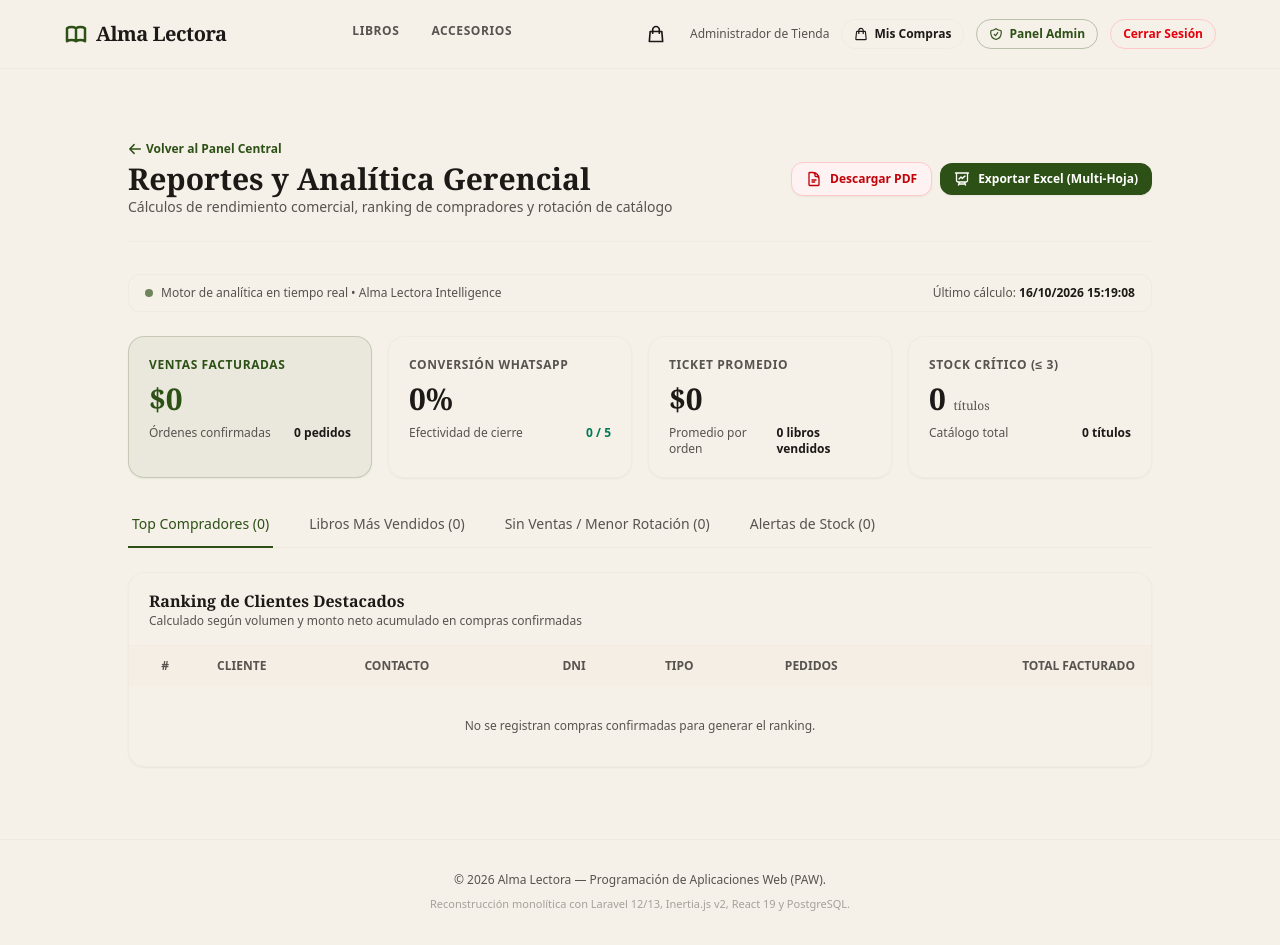
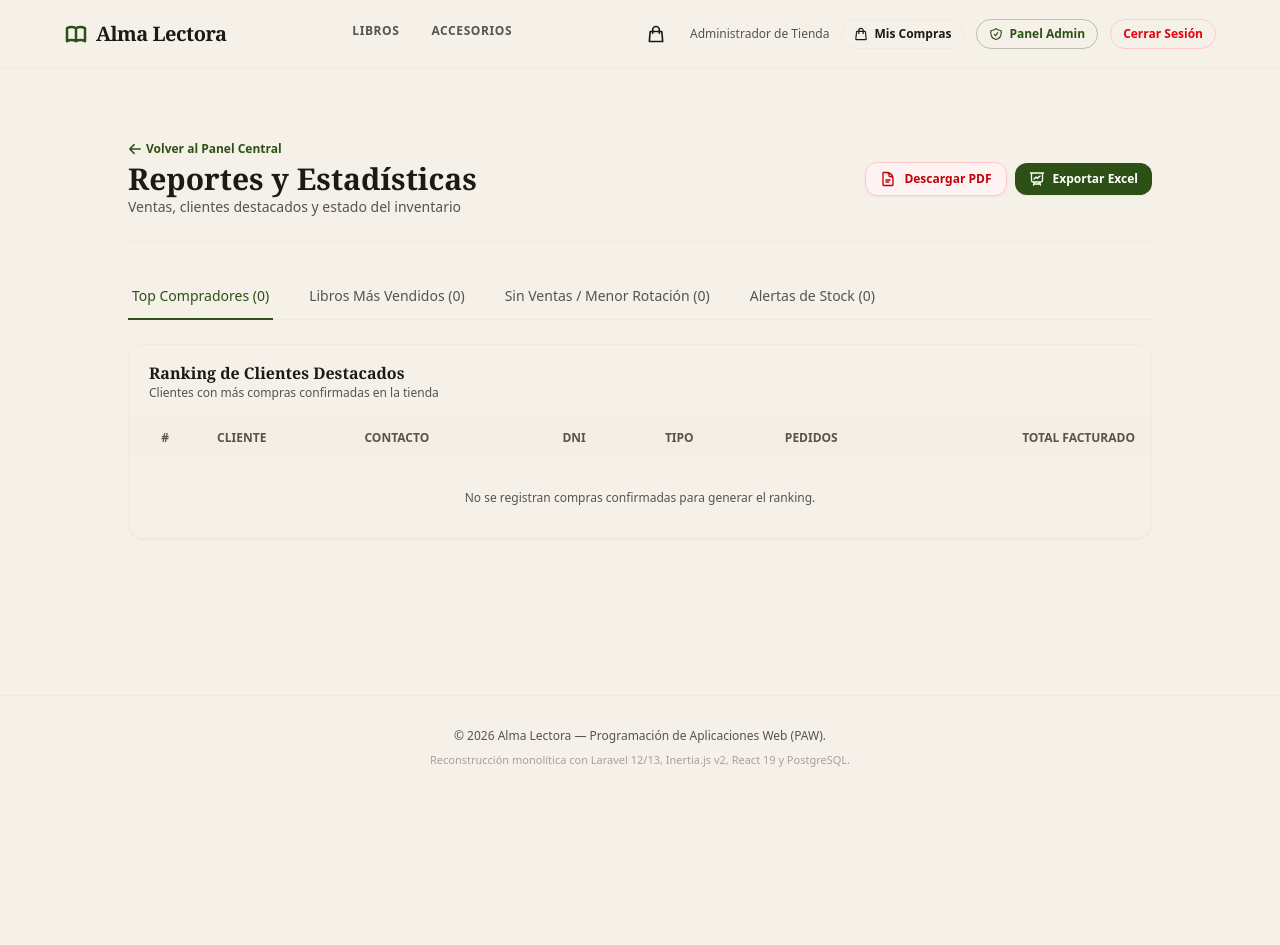
Before and after one commit to Santiago-Carrizo7/alma-lectora-paw, a Laravel app: page /admin/reportes in a window 1280 px wide. After the commit the page ends 767 px from the top, so only its background shows below. Run offline with Laravel 12, Linux system fonts and the light colour scheme; a user stored in the database is signed in; data comes from the database, SQL or seed files in the repository; tables that the repository leaves empty hold one stand-in row (values such as "Sample post"); style sheets or scripts are compiled from the project's sources; parts of the project's set-up code (start-up, migrations or seed data) failed here and were passed over; some libraries are stand-ins or nearby versions; some web fonts are replaced.

Commit message:
feat(reports): simplificar interfaz eliminando kpis y humanizar textos en pdf y excel

```diff
--- a/app/Exports/BooksExport.php
+++ b/app/Exports/BooksExport.php
@@ -138,9 +138,9 @@ class BooksExport implements
                     ],
                 ]);
 
-                // 2. Metadatos de Auditoría y Filtros (A2:H2)
+                // 2. Metadatos y Filtros (A2:H2)
                 $sheet->mergeCells('A2:H2');
-                $metaText = "Generado: {$generatedAt} | Operador: {$userName} | Vista: {$tabLabel} | Filtro Búsqueda: \"{$search}\"";
+                $metaText = "Generado: {$generatedAt} | Usuario: {$userName} | Vista: {$tabLabel} | Filtro: \"{$search}\"";
                 $sheet->setCellValue('A2', $metaText);
                 $sheet->getRowDimension(2)->setRowHeight(20);
 
--- a/app/Http/Controllers/Admin/AdminReportController.php
+++ b/app/Http/Controllers/Admin/AdminReportController.php
@@ -43,7 +43,7 @@ class AdminReportController extends Controller
 
         $date = now()->format('Ymd-His');
 
-        return $pdf->stream("informe-gerencial-almalectora-{$date}.pdf");
+        return $pdf->stream("informe-rendimiento-almalectora-{$date}.pdf");
     }
 
     /**
@@ -57,7 +57,7 @@ class AdminReportController extends Controller
 
         return Excel::download(
             new ExecutiveReportExport($reportData),
-            "reporte-gerencial-almalectora-{$date}.xlsx"
+            "reporte-rendimiento-almalectora-{$date}.xlsx"
         );
     }
 }
--- a/resources/js/layouts/admin-layout.tsx
+++ b/resources/js/layouts/admin-layout.tsx
@@ -84,8 +84,8 @@ export function AdminLayout({
             defaultTitle = 'Configuración de Tienda';
             defaultSubtitle = 'Ajustes de contacto, costos de logística y catálogo dinámico';
         } else if (isReportsArea) {
-            defaultTitle = 'Reportes y Analítica Gerencial';
-            defaultSubtitle = 'Indicadores de negocio, ranking de compradores y rotación de libros';
+            defaultTitle = 'Reportes y Estadísticas';
+            defaultSubtitle = 'Ventas, clientes destacados y estado del inventario';
         } else {
             defaultTitle = 'Panel de Libros';
             defaultSubtitle = 'Mantenimiento de inventario, ABM y carga rápida con escáner';
--- a/resources/js/pages/Admin/Reports/Index.tsx
+++ b/resources/js/pages/Admin/Reports/Index.tsx
@@ -76,7 +76,7 @@ export default function ReportsIndex({ report }: ReportProps) {
                 target="_blank"
                 rel="noreferrer"
                 className="inline-flex items-center gap-2 rounded-xl border border-red-200 bg-red-50 px-3.5 py-2 text-xs font-semibold text-red-700 shadow-xs transition hover:bg-red-100"
-                title="Descargar informe ejecutivo en PDF"
+                title="Descargar reporte en PDF"
             >
                 <svg className="h-4 w-4" fill="none" stroke="currentColor" strokeWidth="2" viewBox="0 0 24 24">
                     <path strokeLinecap="round" strokeLinejoin="round" d="M19.5 14.25v-2.625a3.375 3.375 0 0 0-3.375-3.375h-1.5A1.125 1.125 0 0 1 13.5 7.125v-1.5a3.375 3.375 0 0 0-3.375-3.375H8.25m2.25 0H5.625c-.621 0-1.125.504-1.125 1.125v17.25c0 .621.504 1.125 1.125 1.125h12.75c.621 0 1.125-.504 1.125-1.125V11.25a9 9 0 0 0-9-9Z" />
@@ -88,114 +88,27 @@ export default function ReportsIndex({ report }: ReportProps) {
             <a
                 href="/admin/reportes/excel"
                 className="inline-flex items-center gap-2 rounded-xl bg-forest px-3.5 py-2 text-xs font-semibold text-white shadow-xs transition hover:bg-forest-dark"
-                title="Descargar libro Excel multi-hoja con fórmulas vivas"
+                title="Descargar reporte en Excel"
             >
                 <svg className="h-4 w-4" fill="none" stroke="currentColor" strokeWidth="2" viewBox="0 0 24 24">
                     <path strokeLinecap="round" strokeLinejoin="round" d="M3.75 3v11.25A2.25 2.25 0 0 0 6 16.5h2.25M3.75 3h-1.5m1.5 0h16.5m0 0h1.5m-1.5 0v11.25A2.25 2.25 0 0 1 18 16.5h-2.25m-7.5 0h7.5m-7.5 0-1 3m8.5-3 1 3m0 0 .5 1.5m-.5-1.5h-9.5m0 0-.5 1.5m.75-9 3-3 2.148 2.148A12.061 12.061 0 0 1 16.5 7.605" />
                 </svg>
-                <span>Exportar Excel (Multi-Hoja)</span>
+                <span>Exportar Excel</span>
             </a>
         </div>
     );
 
     return (
         <AdminLayout
-            title="Reportes y Analítica Gerencial"
-            subtitle="Cálculos de rendimiento comercial, ranking de compradores y rotación de catálogo"
+            title="Reportes y Estadísticas"
+            subtitle="Ventas, clientes destacados y estado del inventario"
             breadcrumbText="Volver al Panel Central"
             breadcrumbHref="/admin"
             action={actionButtons}
         >
-            <Head title="Reportes y Analítica - Alma Lectora" />
+            <Head title="Reportes y Estadísticas - Alma Lectora" />
 
             <div className="space-y-6">
-                {/* Audit metadata strip */}
-                <div className="flex flex-col sm:flex-row sm:items-center sm:justify-between gap-2 rounded-xl border border-paper-dark/60 bg-paper-light/50 px-4 py-2.5 text-xs text-ink-muted">
-                    <div className="flex items-center gap-2">
-                        <span className="h-2 w-2 rounded-full bg-forest animate-pulse"></span>
-                        <span>Motor de analítica en tiempo real &bull; Alma Lectora Intelligence</span>
-                    </div>
-                    <div>
-                        Último cálculo: <strong className="text-ink">{report.generated_at}</strong>
-                    </div>
-                </div>
-
-                {/* KPI Cards Grid */}
-                <div className="grid grid-cols-1 sm:grid-cols-2 lg:grid-cols-4 gap-4">
-                    {/* Card 1: Revenue */}
-                    <div className="rounded-2xl border border-forest/20 bg-forest/5 p-5 shadow-xs">
-                        <p className="text-xs font-semibold uppercase tracking-wider text-forest">
-                            Ventas Facturadas
-                        </p>
-                        <p className="mt-2 font-serif text-2xl sm:text-3xl font-bold text-forest">
-                            {formatPrice(kpis.total_revenue)}
-                        </p>
-                        <div className="mt-2 flex items-center justify-between text-xs text-ink-muted">
-                            <span>Órdenes confirmadas</span>
-                            <span className="font-semibold text-ink">{kpis.confirmed_orders} pedidos</span>
-                        </div>
-                    </div>
-
-                    {/* Card 2: Conversion Rate */}
-                    <div className="rounded-2xl border border-paper-dark/60 bg-paper-light p-5 shadow-xs">
-                        <p className="text-xs font-semibold uppercase tracking-wider text-ink-muted">
-                            Conversión WhatsApp
-                        </p>
-                        <p className="mt-2 font-serif text-2xl sm:text-3xl font-bold text-ink">
-                            {kpis.conversion_rate}%
-                        </p>
-                        <div className="mt-2 flex items-center justify-between text-xs text-ink-muted">
-                            <span>Efectividad de cierre</span>
-                            <span className="font-semibold text-emerald-700">
-                                {kpis.confirmed_orders} / {kpis.total_orders}
-                            </span>
-                        </div>
-                    </div>
-
-                    {/* Card 3: Average Ticket */}
-                    <div className="rounded-2xl border border-paper-dark/60 bg-paper-light p-5 shadow-xs">
-                        <p className="text-xs font-semibold uppercase tracking-wider text-ink-muted">
-                            Ticket Promedio
-                        </p>
-                        <p className="mt-2 font-serif text-2xl sm:text-3xl font-bold text-ink">
-                            {formatPrice(kpis.average_ticket)}
-                        </p>
-                        <div className="mt-2 flex items-center justify-between text-xs text-ink-muted">
-                            <span>Promedio por orden</span>
-                            <span className="font-semibold text-ink">{kpis.units_sold} libros vendidos</span>
-                        </div>
-                    </div>
-
-                    {/* Card 4: Inventory Alert */}
-                    <div
-                        className={`rounded-2xl border p-5 shadow-xs ${
-                            kpis.critical_stock_count > 0
-                                ? 'border-amber-200 bg-amber-50/50'
-                                : 'border-paper-dark/60 bg-paper-light'
-                        }`}
-                    >
-                        <p
-                            className={`text-xs font-semibold uppercase tracking-wider ${
-                                kpis.critical_stock_count > 0 ? 'text-amber-800' : 'text-ink-muted'
-                            }`}
-                        >
-                            Stock Crítico (&le; 3)
-                        </p>
-                        <p
-                            className={`mt-2 font-serif text-2xl sm:text-3xl font-bold ${
-                                kpis.critical_stock_count > 0 ? 'text-amber-900' : 'text-ink'
-                            }`}
-                        >
-                            {kpis.critical_stock_count}{' '}
-                            <span className="text-xs font-normal text-ink-muted">títulos</span>
-                        </p>
-                        <div className="mt-2 flex items-center justify-between text-xs text-ink-muted">
-                            <span>Catálogo total</span>
-                            <span className="font-semibold text-ink">{kpis.catalog_size} títulos</span>
-                        </div>
-                    </div>
-                </div>
-
                 {/* Tabs Navigation */}
                 <div className="border-b border-paper-dark/60">
                     <nav className="-mb-px flex space-x-4 sm:space-x-8 overflow-x-auto">
@@ -258,7 +171,7 @@ export default function ReportsIndex({ report }: ReportProps) {
                                     Ranking de Clientes Destacados
                                 </h3>
                                 <p className="text-xs text-ink-muted">
-                                    Calculado según volumen y monto neto acumulado en compras confirmadas
+                                    Clientes con más compras confirmadas en la tienda
                                 </p>
                             </div>
                         </div>
@@ -334,7 +247,7 @@ export default function ReportsIndex({ report }: ReportProps) {
                                     Libros Más Vendidos
                                 </h3>
                                 <p className="text-xs text-ink-muted">
-                                    Títulos con mayor número de ejemplares colocados en órdenes confirmadas
+                                    Los libros con mayor cantidad de unidades vendidas
                                 </p>
                             </div>
                         </div>
@@ -349,7 +262,7 @@ export default function ReportsIndex({ report }: ReportProps) {
                                         <th className="px-4 py-3">Autores</th>
                                         <th className="px-4 py-3 text-center">Unidades</th>
                                         <th className="px-4 py-3 text-right">Facturación</th>
-                                        <th className="px-4 py-3 text-center">Stock Remanente</th>
+                                        <th className="px-4 py-3 text-center">Stock actual</th>
                                     </tr>
                                 </thead>
                                 <tbody className="divide-y divide-paper-dark/40">
@@ -394,10 +307,10 @@ export default function ReportsIndex({ report }: ReportProps) {
                         <div className="px-5 py-4 border-b border-paper-dark/40 bg-paper-light/70 flex items-center justify-between">
                             <div>
                                 <h3 className="font-serif text-sm sm:text-base font-bold text-ink">
-                                    Libros con Menor Rotación (0 Ventas)
+                                    Libros con Menor Rotación (Sin Ventas)
                                 </h3>
                                 <p className="text-xs text-ink-muted">
-                                    Títulos en catálogo activo que aún no registran salidas para planificar promociones
+                                    Libros del catálogo que todavía no registran ventas
                                 </p>
                             </div>
                         </div>
@@ -411,7 +324,7 @@ export default function ReportsIndex({ report }: ReportProps) {
                                         <th className="px-4 py-3">Autores</th>
                                         <th className="px-4 py-3">Género</th>
                                         <th className="px-4 py-3 text-right">Precio</th>
-                                        <th className="px-4 py-3 text-center">Stock Inmovilizado</th>
+                                        <th className="px-4 py-3 text-center">Stock actual</th>
                                     </tr>
                                 </thead>
                                 <tbody className="divide-y divide-paper-dark/40">
@@ -451,10 +364,10 @@ export default function ReportsIndex({ report }: ReportProps) {
                         <div className="px-5 py-4 border-b border-red-100 bg-red-50/60 flex items-center justify-between">
                             <div>
                                 <h3 className="font-serif text-sm sm:text-base font-bold text-red-900">
-                                    Alertas de Reposición Prioritaria
+                                    Alertas de Stock
                                 </h3>
                                 <p className="text-xs text-red-700">
-                                    Títulos con stock igual o inferior a 3 unidades o totalmente agotados
+                                    Libros con 3 o menos unidades disponibles o agotados
                                 </p>
                             </div>
                         </div>
```
Also changed, not shown: app/Exports/Sheets/BooksPerformanceSheet.php (+13 -13 lines), app/Exports/Sheets/CriticalStockSheet.php (+8 -8 lines), app/Exports/Sheets/ExecutiveSummarySheet.php (+41 -42 lines), app/Exports/Sheets/TopCustomersSheet.php (+10 -10 lines), resources/views/pdf/executive-report.blade.php (+12 -46 lines), tests/Feature/AdminReportsTest.php (+1 -1 lines).
